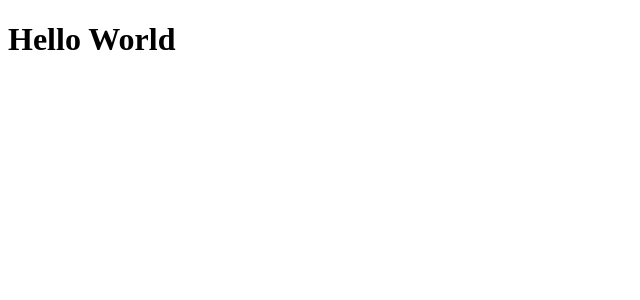
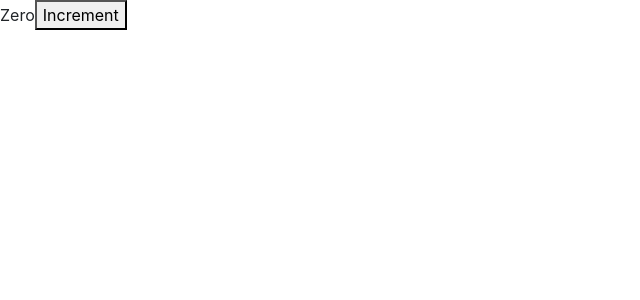
Before and after one commit to Anuradha2018/ShoppingCartUsingReact, a React (Create React App) app in the folder shopping-cart-app/: page / in a window 1280 px wide. Shown: the top 300 px of the page, without its empty margins (0-640 px from the left). Built offline with nearby package versions, Linux system fonts and the light colour scheme.

Commit message:
Index.js file was not updated after merge requests

```diff
--- a/shopping-cart-app/src/index.js
+++ b/shopping-cart-app/src/index.js
@@ -1,11 +1,11 @@
 import React from "react";
 import ReactDOM from "react-dom";
+import "./index.css";
+import App from "./App";
+import * as serviceWorker from "./serviceWorker";
+import "bootstrap/dist/css/bootstrap.css";
+import Counter from "./components/counter";
 
-const element = <h1>Hello World</h1>;
-console.log(element);
+ReactDOM.render(<Counter />, document.getElementById("root"));
 
-ReactDOM.render(element, document.getElementById("root"));
-
-// If you want your app to work offline and load faster, you can change
-// unregister() to register() below. Note this comes with some pitfalls.
-// Learn more about service workers: https://bit.ly/CRA-PWA
+serviceWorker.unregister();
```
